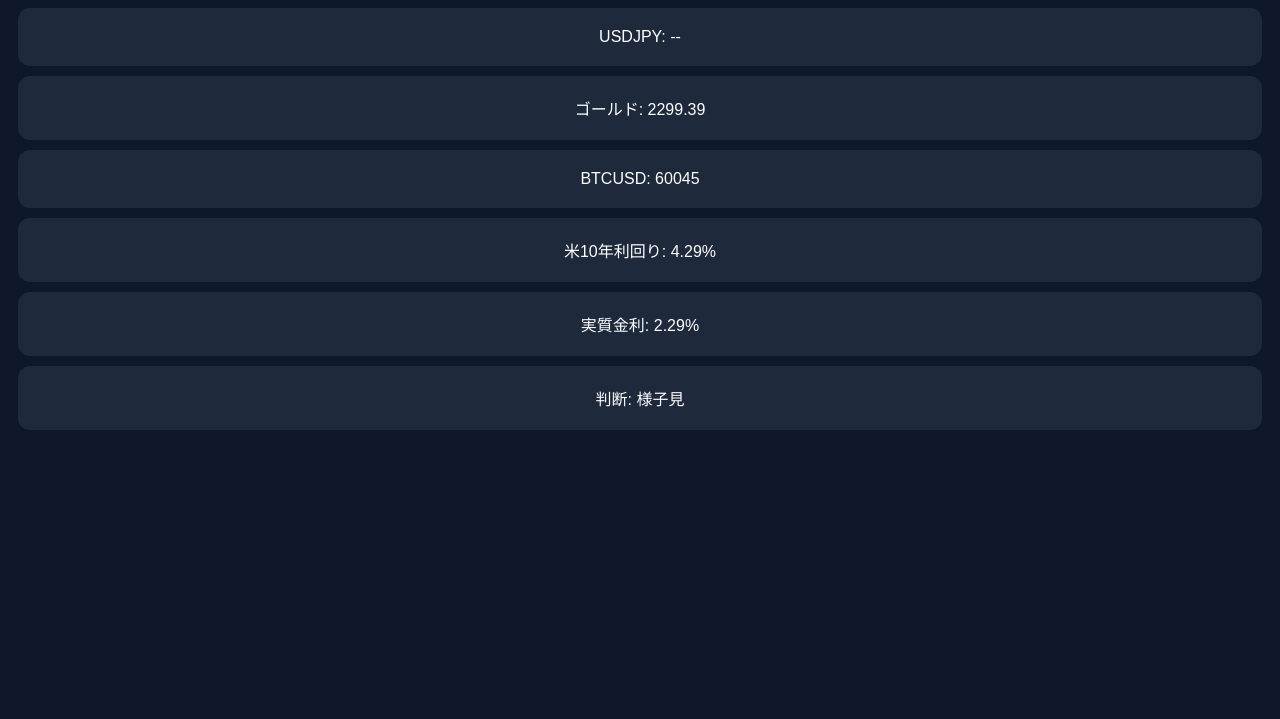
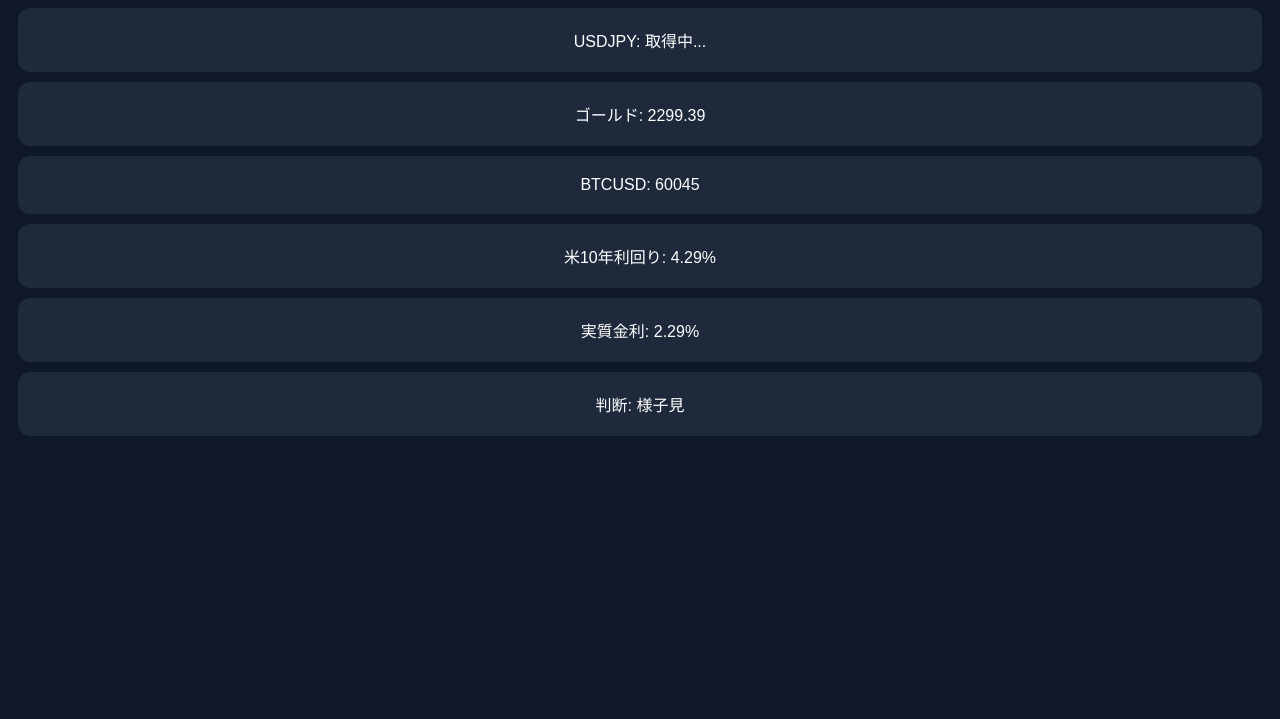
Before and after one commit to kazu17-pixel/trading-dashboard, a plain HTML site: page index.html in a window 1280 px wide. Shown: the part 81-800 px from the top of the page. Drawn offline with Linux system fonts and the light colour scheme; no server answers.

Commit message:
Update index.html

```diff
--- a/index.html
+++ b/index.html
@@ -70,7 +70,7 @@ async function getData() {
 
   // ===== 表示 =====
   document.getElementById("usdjpy").innerText =
-    usdjpy === "--" ? "--" : usdjpy.toFixed(3);
+  typeof usdjpy === "number" ? usdjpy.toFixed(3) : "取得中...";
 
   document.getElementById("gold").innerText =
     gold.toFixed(2);
```
